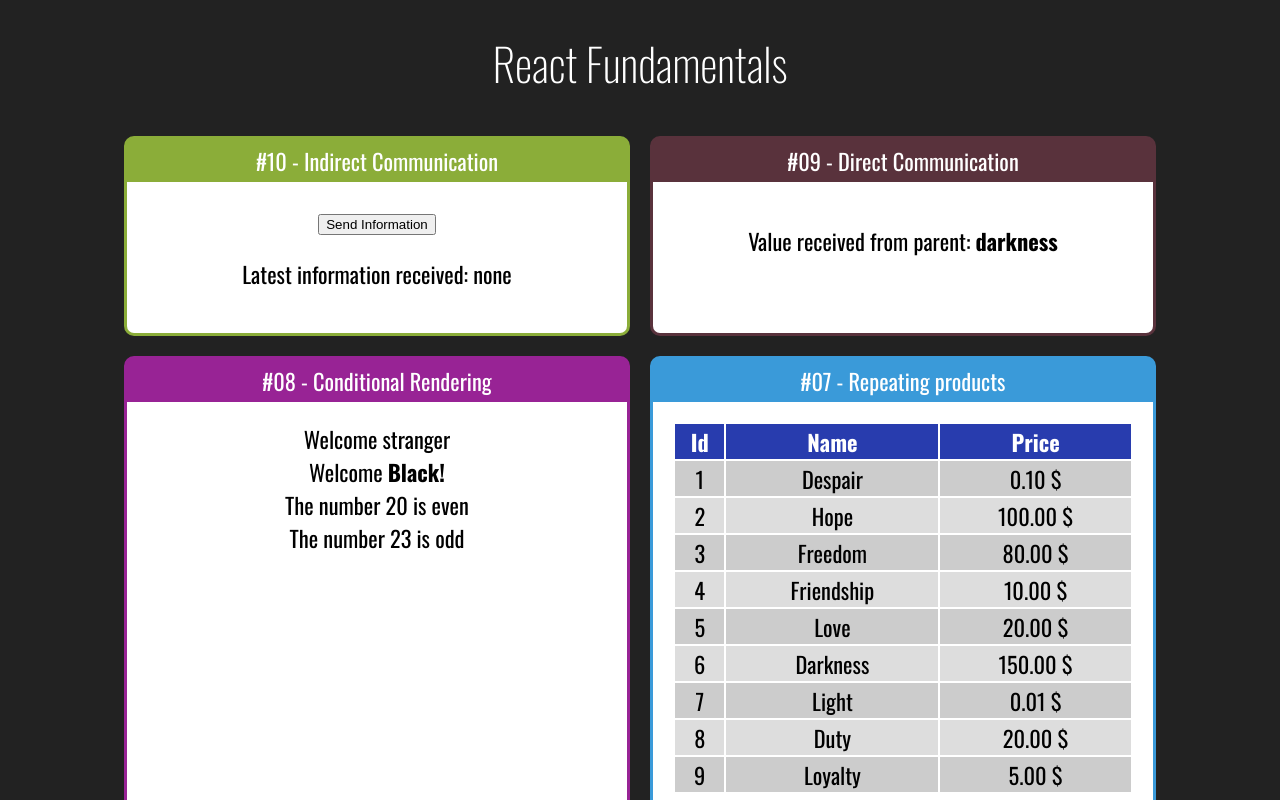
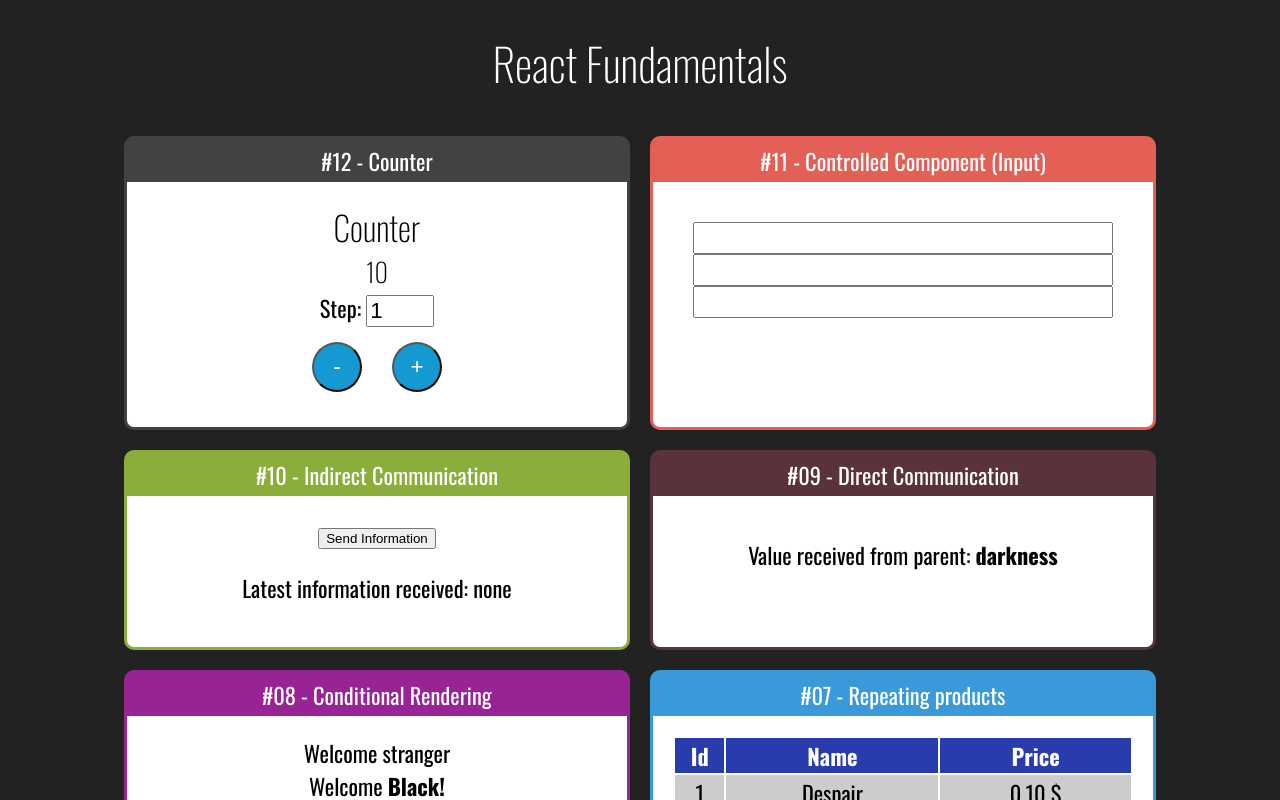
Before and after one commit to black-dev-x/react-foundations-coder, a React (Create React App) app: page / in a window 1280 px wide. Shown: the top 800 px of the page. Built offline with nearby package versions, Linux system fonts and the light colour scheme.

Commit message:
counter update

```diff
--- a/src/App.jsx
+++ b/src/App.jsx
@@ -1,5 +1,6 @@
 import './App.css'
 import React from 'react'
+import Input from './components/forms/Input'
 import First from './components/basics/First'
 import WithParameter from './components/basics/WithParameter'
 import Fragment from './components/basics/Fragment'
@@ -13,6 +14,7 @@ import EvenOrOdd from './components/conditionals/EvenOrOdd'
 import UserInfo from './components/conditionals/UserInfo'
 import DirectParent from './components/comunication/DirectParent'
 import IndirectParent from './components/comunication/IndirectParent'
+import Counter from './components/counter/Counter'
 
 const user = {
   name: 'Black'
@@ -22,6 +24,12 @@ const App = _ => (
   <div className='App'>
     <h1>React Fundamentals</h1>
     <section className='exercises'>
+      <Card title='#12 - Counter' color='#424242'>
+        <Counter startingNumber={10} />
+      </Card>
+      <Card title='#11 - Controlled Component (Input)' color='#E45F56'>
+        <Input />
+      </Card>
       <Card title='#10 - Indirect Communication' color='#8BAD39'>
         <IndirectParent />
       </Card>
--- /dev/null
+++ b/src/components/counter/Counter.css
@@ -0,0 +1,13 @@
+.Counter input{
+    font-size: 1.4rem;
+    width: 60px;
+}
+.Counter button {
+    height: 50px;
+    margin: 15px;
+    width: 50px;
+    border-radius: 50%;
+    background-color: #1499D3;
+    color: white;
+    font-size: 1.4rem;
+}
--- /dev/null
+++ b/src/components/counter/Counter.jsx
@@ -0,0 +1,40 @@
+import './Counter.css'
+import React from 'react'
+
+class Counter extends React.Component {
+  state = {
+    count: this.props.startingNumber || 0,
+    step: this.props.startingStep || 1
+  }
+  increment = () => {
+    this.setState({
+      count: this.state.count + this.state.step
+    })
+  }
+  decrement = () => {
+    this.setState({
+      count: this.state.count - this.state.step
+    })
+  }
+  setStep = e => {
+    this.setState({
+      step: +e.target.value
+    })
+  }
+  render() {
+    return (
+      <div className='Counter'>
+        <h2>Counter</h2>
+        <h3>{this.state.count}</h3>
+        <div>
+          <label htmlFor='stepInput'>Step: </label>
+          <input id='stepInput' type='number' value={this.state.step} onChange={this.setStep} />
+        </div>
+        <button onClick={this.decrement}>-</button>
+        <button onClick={this.increment}>+</button>
+      </div>
+    )
+  }
+}
+
+export default Counter
--- /dev/null
+++ b/src/components/forms/Input.css
@@ -0,0 +1,7 @@
+.Input input{
+    font-size: 1.4rem;
+}
+.Input .content {
+    display: flex;
+    flex-direction: column;
+}
--- /dev/null
+++ b/src/components/forms/Input.jsx
@@ -0,0 +1,19 @@
+import './Input.css'
+import React, { useState } from 'react'
+
+const Input = () => {
+  const [value, setValue] = useState('')
+  const updateInputValue = e => setValue(e.target.value)
+  return (
+    <div className='Input'>
+      <h2>{value}</h2>
+      <div className='content'>
+        <input value={value} onChange={updateInputValue} />
+        <input value={value} readOnly />
+        <input value={undefined} />
+      </div>
+    </div>
+  )
+}
+
+export default Input
--- a/src/components/repeat/ProductTable.jsx
+++ b/src/components/repeat/ProductTable.jsx
@@ -13,7 +13,7 @@ const ProductTable = () => (
       </thead>
       <tbody>
         {products.map(product => (
-          <tr>
+          <tr key={product.id}>
             <td>{product.id}</td>
             <td>{product.name}</td>
             <td>{product.price.toFixed(2)} $</td>
```
